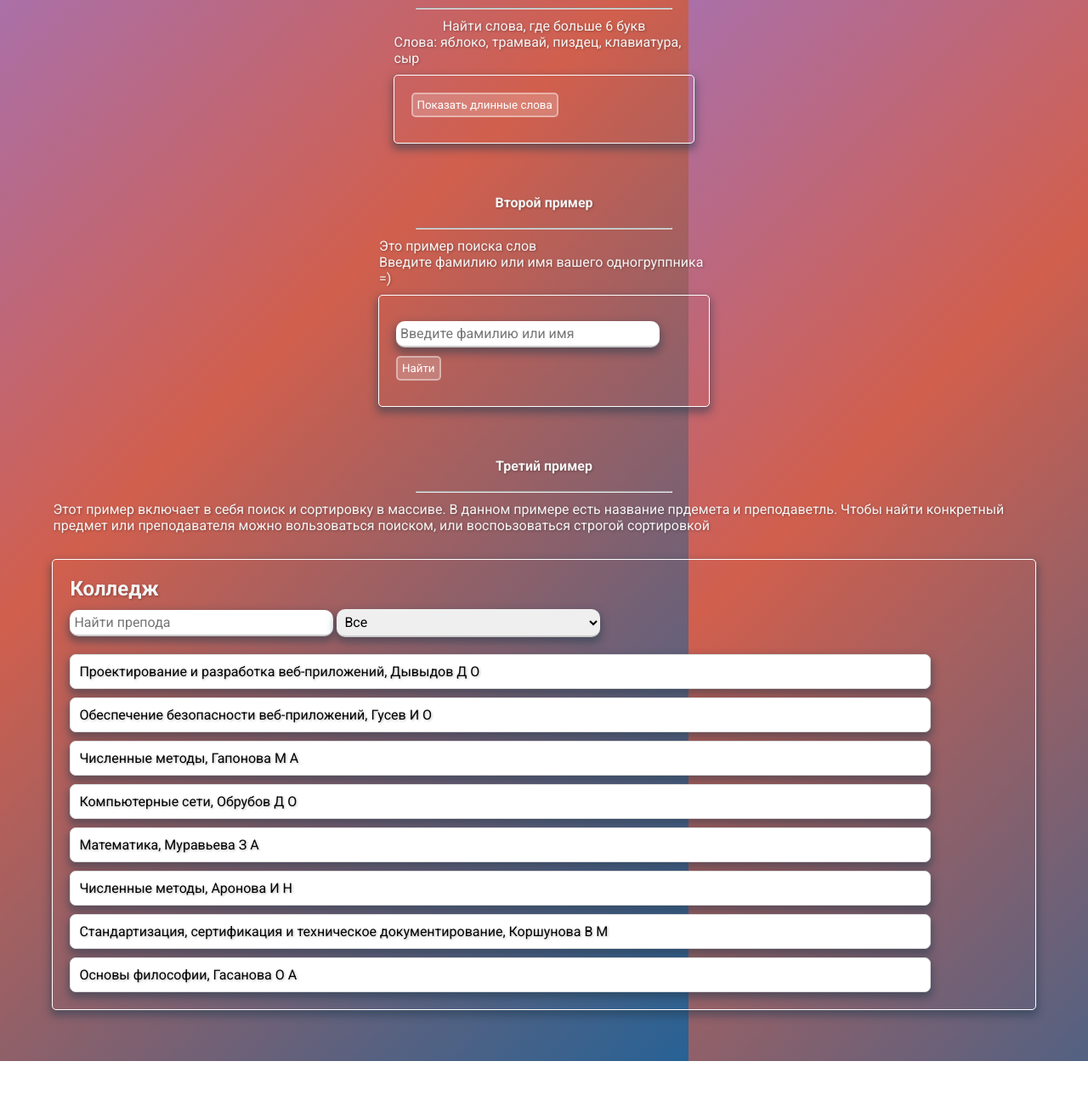
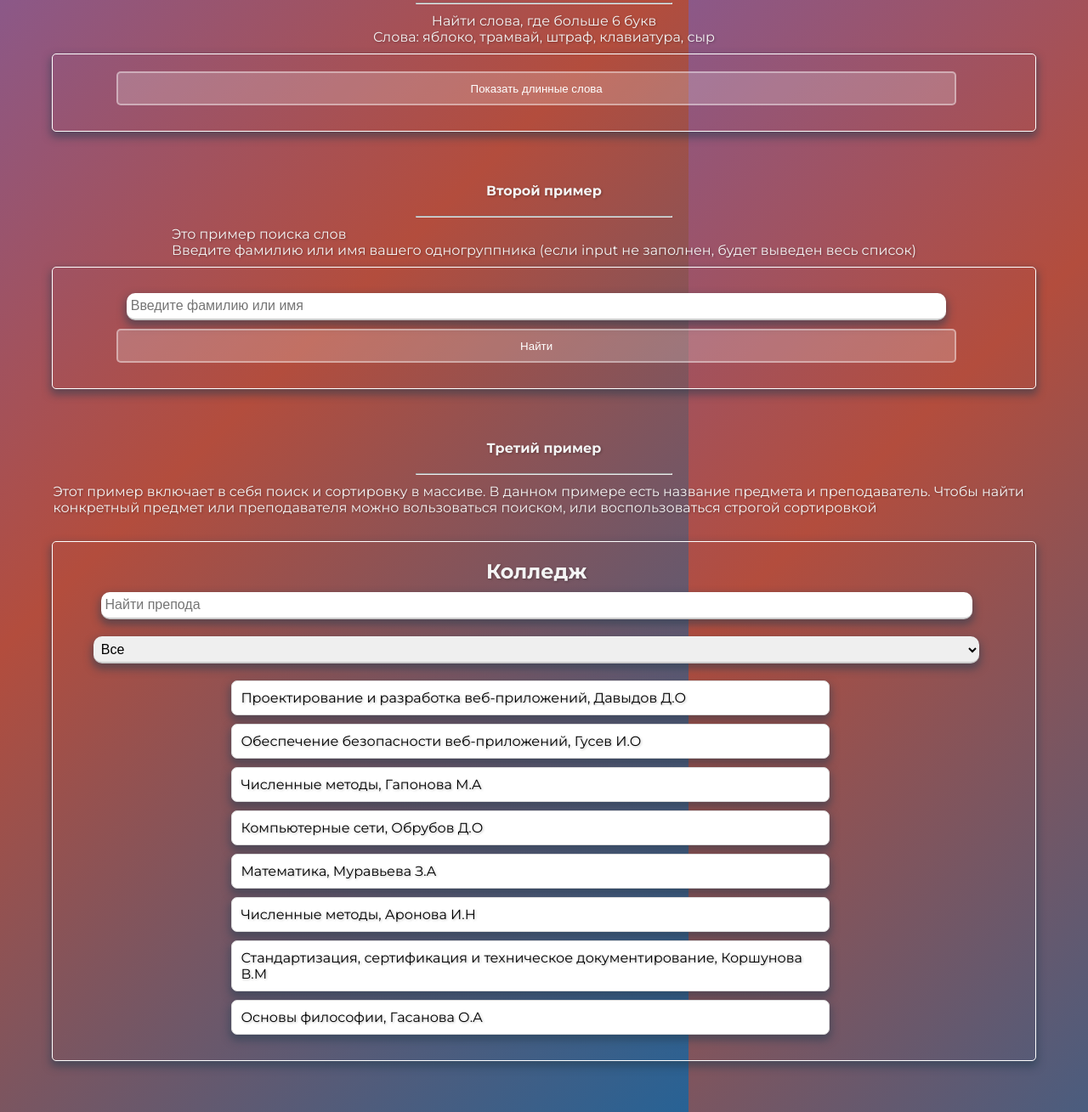
Before and after one commit to AngelFrostt/lecSite, a plain HTML site: page index.html in a window 1280 px wide. Shown: the part 588-1897 px from the top of the page at 85% size. Before the commit the page ends 1837 px from the top, so only its background shows below. Drawn offline with Linux system fonts and the light colour scheme.

Commit message:
Add files via upload

```diff
--- a/app.js
+++ b/app.js
@@ -1,12 +1,12 @@
 const prepods = [
-    { name: "Проектирование и разработка веб-приложений, Дывыдов Д О", category: "prog" },
-    { name: "Обеспечение безопасности веб-приложений, Гусев И О", category: "prog" },
-    { name: "Численные методы, Гапонова М А", category: "math" },
-    { name: "Компьютерные сети, Обрубов Д О", category: "prog" },
-    { name: "Математика, Муравьева З А", category: "math" },
-    { name: "Численные методы, Аронова И Н", category: "math" },
-    { name: "Стандартизация, сертификация и техническое документирование, Коршунова В М", category: "gumtar" },
-    { name: "Основы философии, Гасанова О А", category: "gumtar" }
+    { name: "Проектирование и разработка веб-приложений, Давыдов Д.О", category: "prog" },
+    { name: "Обеспечение безопасности веб-приложений, Гусев И.О", category: "prog" },
+    { name: "Численные методы, Гапонова М.А", category: "math" },
+    { name: "Компьютерные сети, Обрубов Д.О", category: "prog" },
+    { name: "Математика, Муравьева З.А", category: "math" },
+    { name: "Численные методы, Аронова И.Н", category: "math" },
+    { name: "Стандартизация, сертификация и техническое документирование, Коршунова В.М", category: "gumtar" },
+    { name: "Основы философии, Гасанова О.А", category: "gumtar" }
 ];
 
 const searchInput = document.getElementById("search");
@@ -36,7 +36,7 @@ teathers();
 
 //пример найти слова, где больше 6 букв
 
-const words = ["яблоко", "трамвай", "пиздец", "клавиатура", "сыр"];
+const words = ["яблоко", "трамвай", "штраф", "клавиатура", "сыр"];
 
         function filterWords() {
             const result = words.filter((word) => word.length > 6);
@@ -46,32 +46,32 @@ const words = ["яблоко", "трамвай", "пиздец", "клавиат
 
 //пример поиск по ф и
 
-const names = ["яблоко",
-  "Антонов Максим ",
-  "Безрукова Ксения ",
-  "Бодрова Арина ",
-  "Васильев Степан ",
-  "Волков Павел ",
-  "Выборнов Александр ",
+const names = [
+  "Антонов Максим",
+  "Безрукова Ксения",
+  "Бодрова Арина",
+  "Васильев Степан",
+  "Волков Павел",
+  "Выборнов Александр",
   "Выборнов Дмитрий",
   "Гендеров Максим (он же в академе!)",
-  "Еремин Руслан ",
-  "Зайцев Артём ",
-  "Камардина Эмма ",
-  "Миненко Кирилл ",
-  "Морозова Ангелина ",
-  "Музыка Алексей ",
-  "Мухин Андрей ",
-  "Наумова Анастасия ",
-  "Новикова Элла ",
-  "Нуруллина Сафия ",
-  "Панин Александр ",
-  "Разинков Антон ",
-  "Темчура Анастасия ",
-  "Утин Кирилл ",
-  "Фунин Антон ",
-  "Хамидуллова Милена ",
-  "Хохлов Илья "
+  "Еремин Руслан",
+  "Зайцев Артём",
+  "Камардина Эмма",
+  "Миненко Кирилл",
+  "Морозова Ангелина",
+  "Музыка Алексей",
+  "Мухин Андрей",
+  "Наумова Анастасия",
+  "Новикова Элла",
+  "Нуруллина Сафия",
+  "Панин Александр",
+  "Разинков Антон",
+  "Темчура Анастасия",
+  "Утин Кирилл",
+  "Фунин Антон",
+  "Хамидуллова Милена",
+  "Хохлов Илья"
 ];
 
 function search() {
@@ -80,7 +80,7 @@ function search() {
 
   const resultElement = document.getElementById("result__two");
   if (filteredNames.length > 0) {
-    resultElement.innerHTML = `Найдено: ${filteredNames.join(", ")}`;
+    resultElement.textContent = `Найдено: ${filteredNames.join(', ')}`;
   } else {
     resultElement.textContent = "Такого у нас нету";
   }
--- a/index.html
+++ b/index.html
@@ -6,11 +6,14 @@
     <meta name="viewport" content="width=device-width, initial-scale=1.0">
     <title>Document</title>
     <link rel="stylesheet" href="style.css">
+    <link rel="preconnect" href="https://fonts.googleapis.com">
+    <link rel="preconnect" href="https://fonts.gstatic.com" crossorigin>
+    <link href="https://fonts.googleapis.com/css2?family=Montserrat:ital,wght@0,100..900;1,100..900&family=PT+Sans:wght@700&display=swap" rel="stylesheet">
 </head>
 
 <body>
     <div class="block" id="first">
-        <h1>Лекция: Фильтры в JavaScript</h1>
+        <h1>Лекция: Фильтрация в JavaScript</h1>
         <p style="font-size: larger;"><b>Что такое filter</b></p>
         <hr>
         <p class="underfirst"><b>Метод filter()</b> для массива создает копию заданного массива, в которой остаются
@@ -23,13 +26,13 @@
             4) Если нет — он пропускается.<br>
             5) В итоге получается новый массив с отфильтрованными значениями.<br>
         </p>
-        <p class="underfirst1"><b>Метод includes()</b> для массива определяет, содержит ли массив определенное значение,
+        <p class="underfirst"><b>Метод includes()</b> для массива определяет, содержит ли массив определенное значение,
             которое было передано методу, возвращая true или false.
         </p>
         <p class="underfirst1"><b>Более простыми словами:</b><br>
             1) Берётся массив.<br>
             2) Проверяется, есть ли в нём нужное значение<br>
-            3) ЕЕсли значение найдено - результат true, если нет - false.<br>
+            3) Если значение найдено - результат <u>true</u>, если не найдено - <u>false</u>.<br>
         </p>
     </div>
 
@@ -37,10 +40,10 @@
         <p><b>Первый пример</b></p>
         <hr>
         <p>Найти слова, где больше 6 букв</p>
-        <p>Слова: яблоко, трамвай, пиздец, клавиатура, сыр</p>
+        <p>Слова: яблоко, трамвай, штраф, клавиатура, сыр</p>
         <div class="primer__one">
             <div class="inprimer">
-                <button onclick="filterWords()">Показать длинные слова</button>
+                <button onclick="filterWords()" style="width: 90%; height: 5vh;">Показать длинные слова</button>
                 <p id="result__one"></p>
             </div>
         </div>
@@ -49,11 +52,11 @@
 
         <p><b>Второй пример</b></p>
         <hr>
-        <p>Это пример поиска слов <br>Введите фамилию или имя вашего одногруппника =)</p>
+        <p>Это пример поиска слов <br>Введите фамилию или имя вашего одногруппника (если input не заполнен, будет выведен весь список)</p>
         <div class="primer__one">
             <div class="inprimer">
-                <input type="text" id="searchInput" placeholder="Введите фамилию или имя">
-                <button onclick="search()">Найти</button>
+                <input type="text" id="searchInput" placeholder="Введите фамилию или имя" style="height: 2.5vh; width: 87%;">
+                <button onclick="search()" style="width: 90%; height: 5vh;">Найти</button>
                 <p id="result__two"></p>
             </div>
         </div>
@@ -62,13 +65,13 @@
         <p><b>Третий пример</b></p>
         <hr>
         <p id="underthird">Этот пример включает в себя поиск и сортировку в массиве. В данном примере есть название
-            прдемета и преподаветль. Чтобы найти конкретный предмет или преподавателя можно вользоваться поиском, или
-            воспоьзоваться строгой сортировкой</p>
+            предмета и преподаватель. Чтобы найти конкретный предмет или преподавателя можно вользоваться поиском, или
+            воспользоваться строгой сортировкой</p>
         <div class="primer__one">
             <div class="inprimer">
                 <h2 class="title__two">Колледж</h2>
-                <input type="text" id="search" placeholder="Найти препода">
-                <select id="category">
+                <input type="text" id="search" placeholder="Найти препода" style="height: 2.5vh; width: 92.5%;">
+                <select id="category" style="height: 4vh; width: 95%;">
                     <option value="all">Все</option>
                     <option value="prog">Программирование</option>
                     <option value="math">Математика</option>
--- a/style.css
+++ b/style.css
@@ -1,9 +1,6 @@
-@import url("https://fonts.googleapis.com/css2?family=Roboto:ital,wght@0,100..900;1,100..900&display=swap");
-
 * {
   margin: 0;
   padding: 0;
-  font-family: "Roboto";
 }
 
 h1,
@@ -29,13 +26,18 @@ hr {
 }
 
 body {
-  background: linear-gradient(135deg, #8b7df1, #d15f4d, #276295);
+  background: linear-gradient(135deg, #6d61c2, #b34d3d, #276295);
   background-size: 810px;
   overflow-x: hidden;
   display: flex;
   justify-content: center;
   flex-direction: column;
   align-items: center;
+
+  font-family: "Montserrat", sans-serif;
+  font-optical-sizing: auto;
+  font-weight: 400;
+  font-style: normal;
 }
 
 body * {
@@ -44,6 +46,7 @@ body * {
 
 .underfirst {
   margin: 0 0 20px 0;
+  font-style: italic;
 }
 
 .underfirst1 {
@@ -60,6 +63,7 @@ body * {
   display: flex;
   flex-direction: column;
   align-items: center;
+  width: 100%;
 }
 
 .teather {
@@ -82,6 +86,10 @@ body * {
 
 .inprimer {
   margin: 20px;
+  display: flex;
+  flex-direction: column;
+  align-items: center;
+  justify-content: center;
 }
 
 button {
```
